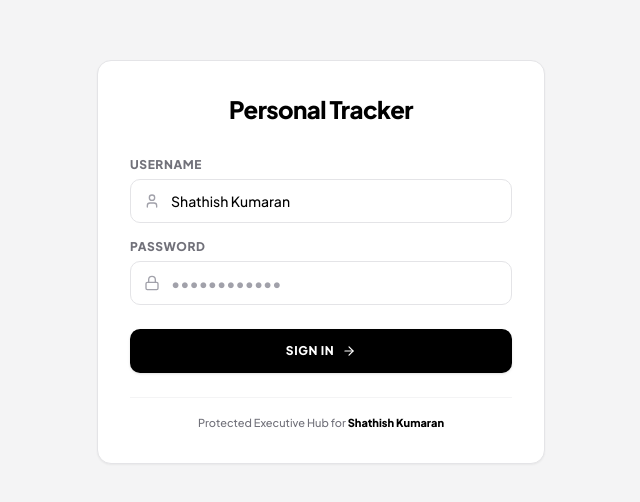
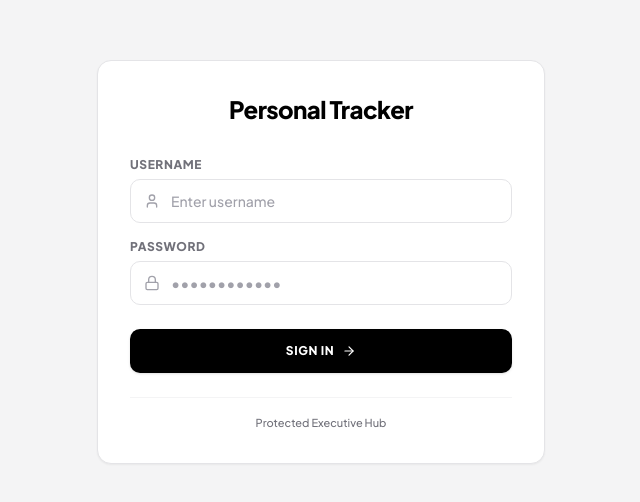
Before and after one commit to SHATHISH-07/personal_tracker, a Next.js app: page /login in a window 1280 px wide. Shown: the part 178-680 px from the top of the page, without its empty margins (319-959 px from the left). Built offline with nearby package versions, Linux system fonts and the light colour scheme.

Commit message:
feat: implement session-based multi-user authentication and dynamic database connection switching

```diff
--- a/app/api/auth/login/route.ts
+++ b/app/api/auth/login/route.ts
@@ -4,7 +4,10 @@ export async function POST(request: Request) {
   try {
     const { username, password } = await request.json();
 
-    if (username === "Shathish Kumaran" && password === "Shathish@07") {
+    if (
+      username === process.env.USER_SK_USERNAME &&
+      password === process.env.USER_SK_PASSWORD
+    ) {
       const response = NextResponse.json({ success: true, message: "Logged in successfully" });
 
       // Set HttpOnly cookie valid for 30 days
@@ -17,11 +20,14 @@ export async function POST(request: Request) {
       });
 
       return response;
-    } else if (username === "VInish Sheran" && password === "Vinisha@25") {
+    } else if (
+      username === process.env.USER_VS_USERNAME &&
+      password === process.env.USER_VS_PASSWORD
+    ) {
       const response = NextResponse.json({ success: true, message: "Logged in successfully" });
 
       // Set HttpOnly cookie valid for 30 days
-      response.cookies.set("auth_token", "vinish_logged_in", {
+      response.cookies.set("auth_token", "vinisha_logged_in", {
         httpOnly: true,
         secure: process.env.NODE_ENV === "production",
         sameSite: "lax",
--- a/app/login/page.tsx
+++ b/app/login/page.tsx
@@ -5,7 +5,7 @@ import { useRouter } from "next/navigation";
 import { Lock, User, ArrowRight, AlertCircle } from "lucide-react";
 
 export default function LoginPage() {
-  const [username, setUsername] = useState("Shathish Kumaran");
+  const [username, setUsername] = useState("");
   const [password, setPassword] = useState("");
   const [error, setError] = useState("");
   const [loading, setLoading] = useState(false);
@@ -114,10 +114,7 @@ export default function LoginPage() {
         {/* Footer Device Lock Attribution */}
         <div className="mt-6 pt-4 border-t border-[#f4f4f5] text-center">
           <p className="text-[0.6875rem] font-medium text-[#71717a] leading-relaxed">
-            Protected Executive Hub for{" "}
-            <span className="text-black font-black block sm:inline">
-              Shathish Kumaran
-            </span>
+            Protected Executive Hub
           </p>
         </div>
       </div>
--- a/lib/db.ts
+++ b/lib/db.ts
@@ -22,7 +22,7 @@ export async function connectToDatabase() {
   const token = cookieStore.get("auth_token")?.value;
 
   let targetUri = process.env.MONGODB_URI_SK;
-  if (token === "vinish_logged_in") {
+  if (token === "vinisha_logged_in") {
     targetUri = process.env.MONGODB_URI_VS;
   }
 
```
Also changed, not shown: 3 other files (tests, documents, lock files or other folders).
